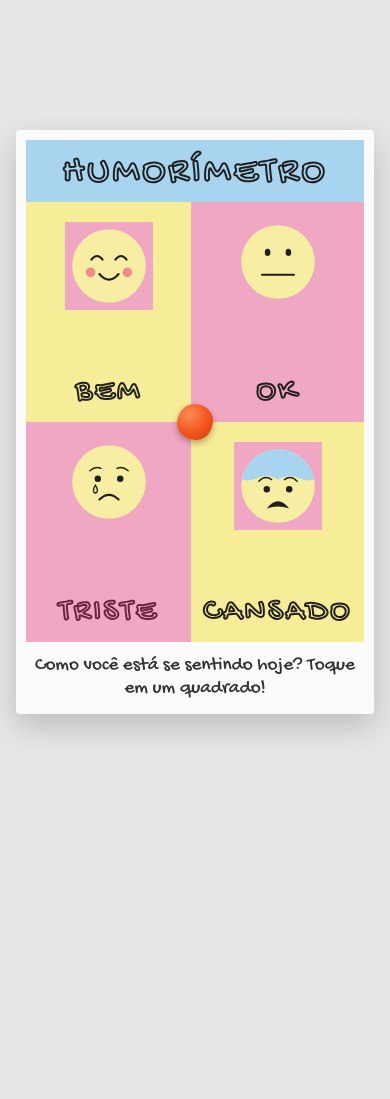
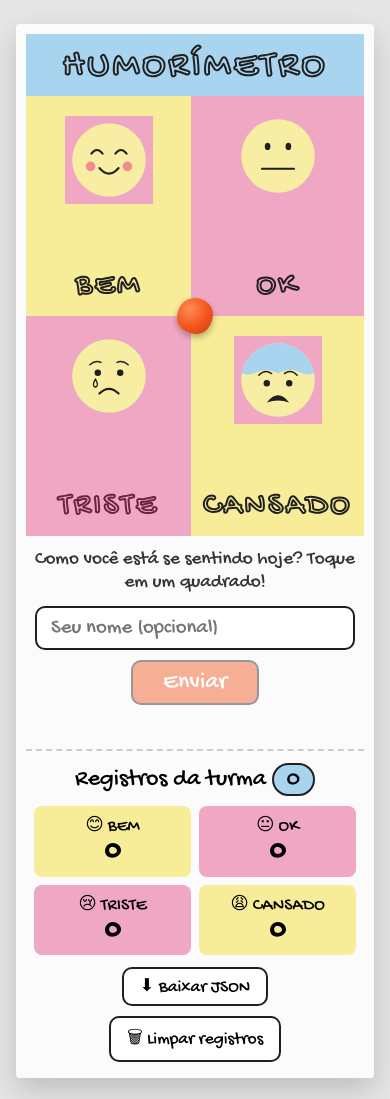
Before and after one commit to VitinIMORRIVEL/humorimetro, a plain HTML site: page index.html in a window 390 px wide. Before the commit the page ends 844 px from the top, so only its background shows below. Drawn offline with Linux system fonts and the light colour scheme.

Commit message:
Adiciona botão Enviar e registro dos humores em JSON
Salva cada envio no localStorage, mostra a contagem por humor e permite
baixar os registros como arquivo .json ou limpá-los.

Co-Authored-By: Claude Opus 5.5 <noreply@anthropic.com>
Claude-Session: https://claude.ai/code/session_01DVRsA8NGEcTSuAYBtMtdqX

```diff
--- a/index.html
+++ b/index.html
@@ -88,7 +88,31 @@
     </section>
 
     <p class="status" aria-live="polite"></p>
+
+    <!-- Envio do humor escolhido -->
+    <div class="envio">
+      <input type="text" id="nome" class="campo-nome" placeholder="Seu nome (opcional)" maxlength="40" autocomplete="off">
+      <button type="button" id="enviar" class="botao botao-enviar" disabled>Enviar</button>
+    </div>
+    <p id="aviso" class="aviso" role="status" aria-live="polite"></p>
+
+    <!-- Resumo dos registros salvos (JSON no navegador) -->
+    <section class="registros" aria-label="Registros da turma">
+      <h2>Registros da turma <span id="total" class="total">0</span></h2>
+      <ul class="contagem">
+        <li class="amarelo">😊 BEM <strong id="c-bem">0</strong></li>
+        <li class="rosa">😐 OK <strong id="c-ok">0</strong></li>
+        <li class="rosa">😢 TRISTE <strong id="c-triste">0</strong></li>
+        <li class="amarelo">😩 CANSADO <strong id="c-cansado">0</strong></li>
+      </ul>
+      <div class="acoes">
+        <button type="button" id="baixar" class="botao botao-sec">⬇ Baixar JSON</button>
+        <button type="button" id="limpar" class="botao botao-sec">🗑 Limpar registros</button>
+      </div>
+    </section>
   </main>
+
+  <script src="script.js"></script>
 
 </body>
 </html>
--- /dev/null
+++ b/script.js
@@ -0,0 +1,104 @@
+// Humorímetro: registra cada envio num JSON salvo no navegador (localStorage)
+// e permite baixar esse JSON como arquivo.
+
+const CHAVE = "humorimetro_registros";
+const HUMORES = ["bem", "ok", "triste", "cansado"];
+
+const radios = document.querySelectorAll('input[name="humor"]');
+const campoNome = document.getElementById("nome");
+const botaoEnviar = document.getElementById("enviar");
+const aviso = document.getElementById("aviso");
+
+function carregar() {
+  try {
+    const dados = JSON.parse(localStorage.getItem(CHAVE));
+    return Array.isArray(dados) ? dados : [];
+  } catch {
+    return [];
+  }
+}
+
+function salvar(registros) {
+  try {
+    localStorage.setItem(CHAVE, JSON.stringify(registros));
+    return true;
+  } catch {
+    return false;
+  }
+}
+
+function humorEscolhido() {
+  const marcado = document.querySelector('input[name="humor"]:checked');
+  return marcado ? marcado.id : null;
+}
+
+function atualizarResumo() {
+  const registros = carregar();
+  document.getElementById("total").textContent = registros.length;
+  HUMORES.forEach((h) => {
+    document.getElementById("c-" + h).textContent =
+      registros.filter((r) => r.humor === h).length;
+  });
+}
+
+let timerAviso;
+function mostrarAviso(texto) {
+  aviso.textContent = texto;
+  aviso.classList.add("visivel");
+  clearTimeout(timerAviso);
+  timerAviso = setTimeout(() => aviso.classList.remove("visivel"), 2500);
+}
+
+radios.forEach((r) =>
+  r.addEventListener("change", () => (botaoEnviar.disabled = !humorEscolhido()))
+);
+
+botaoEnviar.addEventListener("click", () => {
+  const humor = humorEscolhido();
+  if (!humor) return;
+
+  const registros = carregar();
+  registros.push({
+    id: Date.now(),
+    humor: humor,
+    nome: campoNome.value.trim() || null,
+    dataHora: new Date().toISOString(),
+  });
+
+  if (!salvar(registros)) {
+    mostrarAviso("Não foi possível salvar neste navegador. 😕");
+    return;
+  }
+
+  // Limpa para o próximo aluno
+  radios.forEach((r) => (r.checked = false));
+  campoNome.value = "";
+  botaoEnviar.disabled = true;
+  atualizarResumo();
+  mostrarAviso("Humor registrado! Obrigado! ✅");
+});
+
+document.getElementById("baixar").addEventListener("click", () => {
+  const registros = carregar();
+  const blob = new Blob([JSON.stringify(registros, null, 2)], {
+    type: "application/json",
+  });
+  const link = document.createElement("a");
+  link.href = URL.createObjectURL(blob);
+  link.download = `humorimetro-${new Date().toISOString().slice(0, 10)}.json`;
+  document.body.appendChild(link);
+  link.click();
+  link.remove();
+  URL.revokeObjectURL(link.href);
+});
+
+document.getElementById("limpar").addEventListener("click", () => {
+  if (!carregar().length) return mostrarAviso("Não há registros para apagar.");
+  if (confirm("Apagar todos os registros deste navegador? Baixe o JSON antes, se quiser guardar.")) {
+    salvar([]);
+    atualizarResumo();
+    mostrarAviso("Registros apagados.");
+  }
+});
+
+atualizarResumo();
--- a/style.css
+++ b/style.css
@@ -211,3 +211,111 @@ body {
 @media (prefers-reduced-motion: reduce) {
   .ponteiro, .carinha, .quadrante { transition: none; }
 }
+
+/* ===== Envio ===== */
+.envio {
+  display: flex;
+  flex-wrap: wrap;
+  gap: 10px;
+  justify-content: center;
+  padding: 8px 8px 0;
+}
+
+.campo-nome {
+  flex: 1 1 200px;
+  max-width: 320px;
+  font: inherit;
+  font-size: 1.3rem;
+  padding: 8px 14px;
+  border: 2px solid var(--contorno);
+  border-radius: 10px;
+  background: #fff;
+}
+
+.botao {
+  font: inherit;
+  cursor: pointer;
+  border: 2px solid var(--contorno);
+  border-radius: 10px;
+  transition: transform .15s, filter .15s, opacity .2s;
+}
+.botao:hover:not(:disabled)  { transform: translateY(-2px); filter: brightness(1.05); }
+.botao:active:not(:disabled) { transform: translateY(1px); }
+.botao:focus-visible { outline: 3px dashed var(--contorno); outline-offset: 3px; }
+
+.botao-enviar {
+  font-size: 1.5rem;
+  padding: 6px 30px;
+  background: var(--massinha);
+  color: #fff;
+  box-shadow: 0 3px 0 #a8360c;
+}
+.botao-enviar:disabled { opacity: .45; cursor: not-allowed; box-shadow: none; }
+
+.aviso {
+  text-align: center;
+  font-size: 1.3rem;
+  min-height: 1.8em;
+  padding-top: 6px;
+  opacity: 0;
+  transition: opacity .3s;
+}
+.aviso.visivel { opacity: 1; }
+
+/* ===== Registros ===== */
+.registros {
+  border-top: 2px dashed #ccc;
+  margin-top: 6px;
+  padding: 12px 8px 6px;
+  text-align: center;
+}
+
+.registros h2 {
+  font-size: 1.5rem;
+  font-weight: 400;
+  margin-bottom: 10px;
+}
+
+.total {
+  display: inline-block;
+  min-width: 1.8em;
+  padding: 0 8px;
+  border-radius: 999px;
+  background: var(--azul);
+  border: 2px solid var(--contorno);
+}
+
+.contagem {
+  list-style: none;
+  display: grid;
+  grid-template-columns: repeat(4, 1fr);
+  gap: 8px;
+  margin-bottom: 12px;
+}
+
+.contagem li {
+  padding: 8px 4px;
+  border-radius: 8px;
+  font-size: 1.1rem;
+  display: flex;
+  flex-direction: column;
+  align-items: center;
+}
+.contagem strong { font-size: 1.8rem; line-height: 1.1; }
+
+.acoes {
+  display: flex;
+  flex-wrap: wrap;
+  gap: 10px;
+  justify-content: center;
+}
+
+.botao-sec {
+  font-size: 1.1rem;
+  padding: 6px 16px;
+  background: #fff;
+}
+
+@media (max-width: 520px) {
+  .contagem { grid-template-columns: repeat(2, 1fr); }
+}
```
Also changed, not shown: 1 other file.
